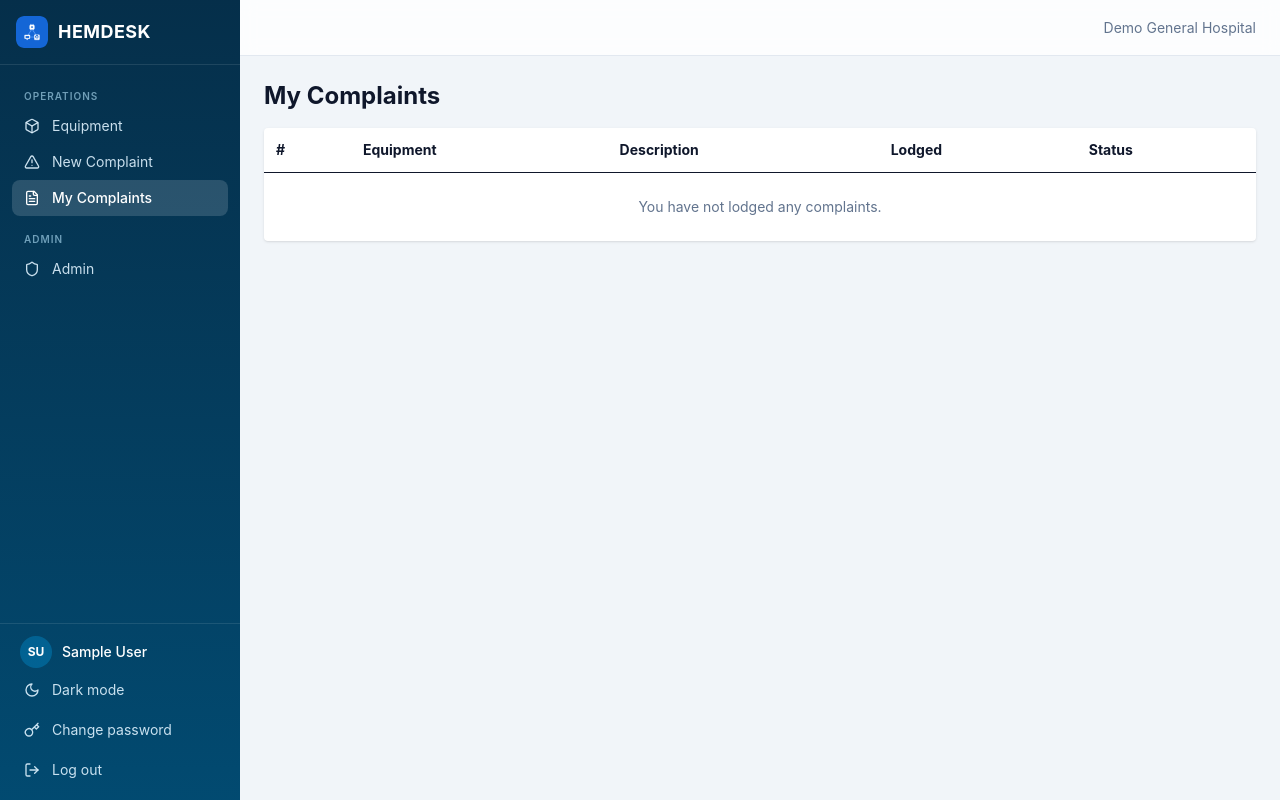
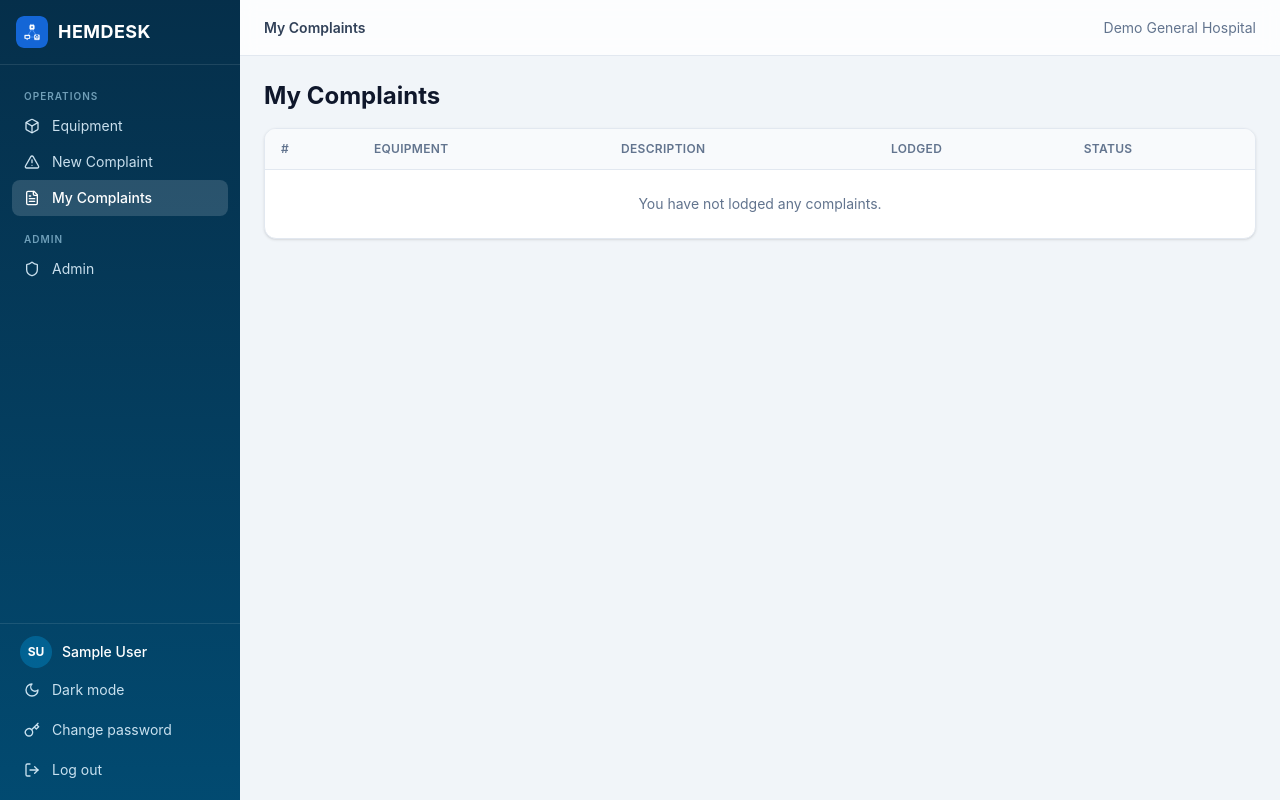
Before and after one commit to mhumzaarain/Hospital-Medical-Equipment-Management-System-Biomedical-CMMS-, a Django app: page /maintenance/complaints/mine/ in a window 1280 px wide. Run offline with Django 5.2, Linux system fonts and the light colour scheme; the visitor is signed in with stand-in values (Sample User, id 1); data that the repository does not hold is empty.

Commit message:
feat: restyle complaint form, my complaints, and equipment picker

```diff
--- a/templates/maintenance/my_complaints.html
+++ b/templates/maintenance/my_complaints.html
@@ -1,49 +1,52 @@
 {% extends "base.html" %}
 {% block title %}My Complaints{% endblock %}
+{% block page_title %}My Complaints{% endblock %}
 {% block content %}
 <h1 class="mb-4 text-2xl font-bold">My Complaints</h1>
 {% if pending_confirmations %}
-<div class="mb-4 rounded border border-amber-300 bg-amber-50 px-4 py-2 text-amber-800">
-  You have {{ pending_confirmations }} repaired complaint{{ pending_confirmations|pluralize }}
-  to confirm below.
+<div class="mb-4 flex items-center gap-2 rounded-lg border border-amber-200 bg-amber-50 px-4 py-2.5 text-sm text-amber-800 dark:border-amber-500/30 dark:bg-amber-500/10 dark:text-amber-300">
+  <svg class="size-4 shrink-0" viewBox="0 0 24 24" fill="none" stroke="currentColor" stroke-width="2" stroke-linecap="round" stroke-linejoin="round"><circle cx="12" cy="12" r="10"/><path d="M12 8v4"/><path d="M12 16h.01"/></svg>
+  You have {{ pending_confirmations }} repaired complaint{{ pending_confirmations|pluralize }} to confirm below.
 </div>
 {% endif %}
-<table class="w-full rounded bg-white shadow text-sm">
-  <thead><tr class="border-b text-left">
-    <th class="p-3">#</th><th class="p-3">Equipment</th><th class="p-3">Description</th>
-    <th class="p-3">Lodged</th><th class="p-3">Status</th>
+<div class="table-card">
+  <table class="table">
+    <thead><tr>
+      <th>#</th><th>Equipment</th><th>Description</th><th>Lodged</th><th>Status</th>
     </tr></thead>
     <tbody>
       {% for c in complaints %}
-    <tr class="border-b">
-      <td class="p-3">{{ c.pk }}</td>
-      <td class="p-3">{{ c.equipment.name }}
-        <span class="font-mono text-slate-500">{{ c.equipment.serial_number }}</span></td>
-      <td class="p-3">{{ c.description|truncatechars:80 }}</td>
-      <td class="p-3">{{ c.created_at }}</td>
-      <td class="p-3">{{ c.get_status_display }}
-        {% if c.close_reason %}<span class="text-slate-500">
-          ({{ c.get_close_reason_display }})</span>{% endif %}</td>
+      <tr class="row-hover">
+        <td class="tabular-nums">{{ c.pk }}</td>
+        <td>{{ c.equipment.name }}
+          <span class="font-mono text-xs text-slate-500 dark:text-slate-400">{{ c.equipment.serial_number }}</span></td>
+        <td>{{ c.description|truncatechars:80 }}</td>
+        <td class="whitespace-nowrap">{{ c.created_at|date:"Y-m-d H:i" }}</td>
+        <td>
+          {% if c.status == 'closed' %}<span class="badge-muted">{{ c.get_status_display }}</span>
+          {% elif c.status == 'attached' %}<span class="badge-repair">{{ c.get_status_display }}</span>
+          {% else %}<span class="badge-info">{{ c.get_status_display }}</span>{% endif %}
+          {% if c.close_reason %}<span class="text-xs text-slate-500 dark:text-slate-400">({{ c.get_close_reason_display }})</span>{% endif %}
+        </td>
       </tr>
       {% if c.is_awaiting_confirmation %}
-    <tr class="border-b bg-amber-50">
-      <td colspan="5" class="p-3">
+      <tr class="bg-amber-50 dark:bg-amber-500/10">
+        <td colspan="5">
           <form method="post" action="{% url 'complaint_confirm' c.pk %}"
-              class="flex items-center gap-3">
+                class="flex flex-wrap items-center gap-3">
             {% csrf_token %}
             <span class="font-medium">Is the machine functional now?</span>
-          <button name="functional" value="yes"
-            class="rounded bg-emerald-700 px-3 py-1 text-white">Yes, functional</button>
-          <button name="functional" value="no"
-            class="rounded bg-red-700 px-3 py-1 text-white">No, not functional</button>
+            <button name="functional" value="yes" class="btn-success btn-sm">Yes, functional</button>
+            <button name="functional" value="no" class="btn-danger btn-sm">No, not functional</button>
           </form>
         </td>
       </tr>
       {% endif %}
       {% empty %}
-    <tr><td colspan="5" class="p-6 text-center text-slate-500">
+      <tr><td colspan="5" class="p-6 text-center text-slate-500 dark:text-slate-400">
         You have not lodged any complaints.</td></tr>
       {% endfor %}
     </tbody>
   </table>
+</div>
 {% endblock %}
```
Also changed, not shown: templates/equipment/_search_results.html (+4 -4 lines), templates/maintenance/complaint_form.html (+14 -15 lines). Lines whose indentation alone changed are shown as unchanged.
